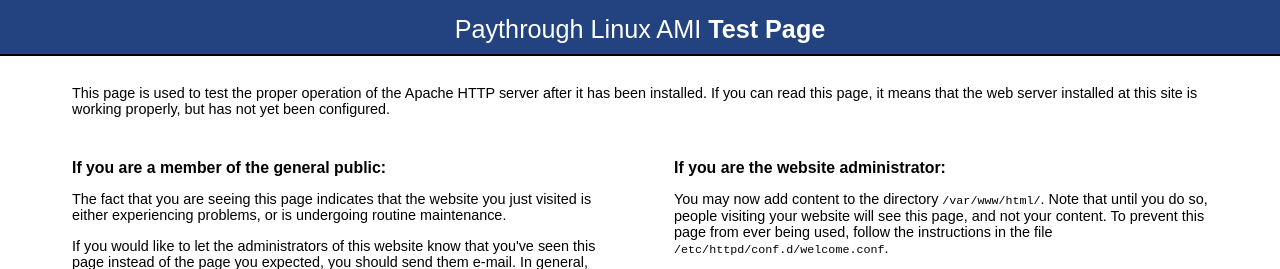
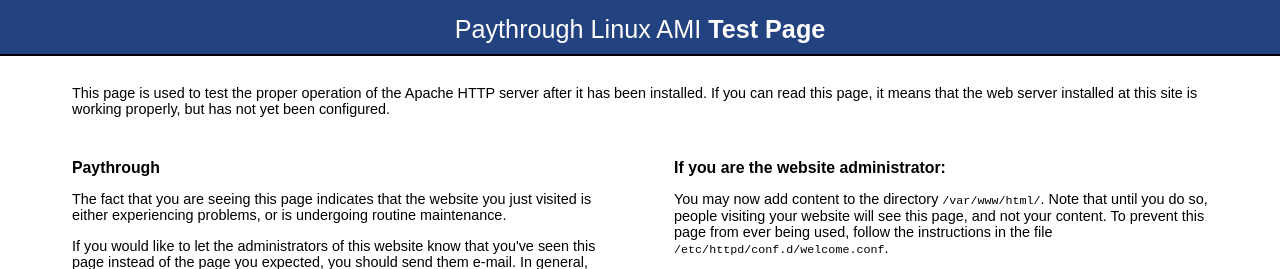
Before and after one commit to arunavaaws/test, a plain HTML site: page index.html in a window 1280 px wide. Shown: the top 269 px of the page. Drawn offline with Linux system fonts and the light colour scheme.

Commit message:
Update commit

```diff
--- a/index.html
+++ b/index.html
@@ -95,7 +95,7 @@
 
 			<div class="content-columns">
 				<div class="content-column-left">
-					<h2>If you are a member of the general public:</h2>
+					<h2>Paythrough</h2>
 
 					<p>The fact that you are seeing this page indicates that the website you just visited is either experiencing problems, or is undergoing routine maintenance.</p>
 
```
